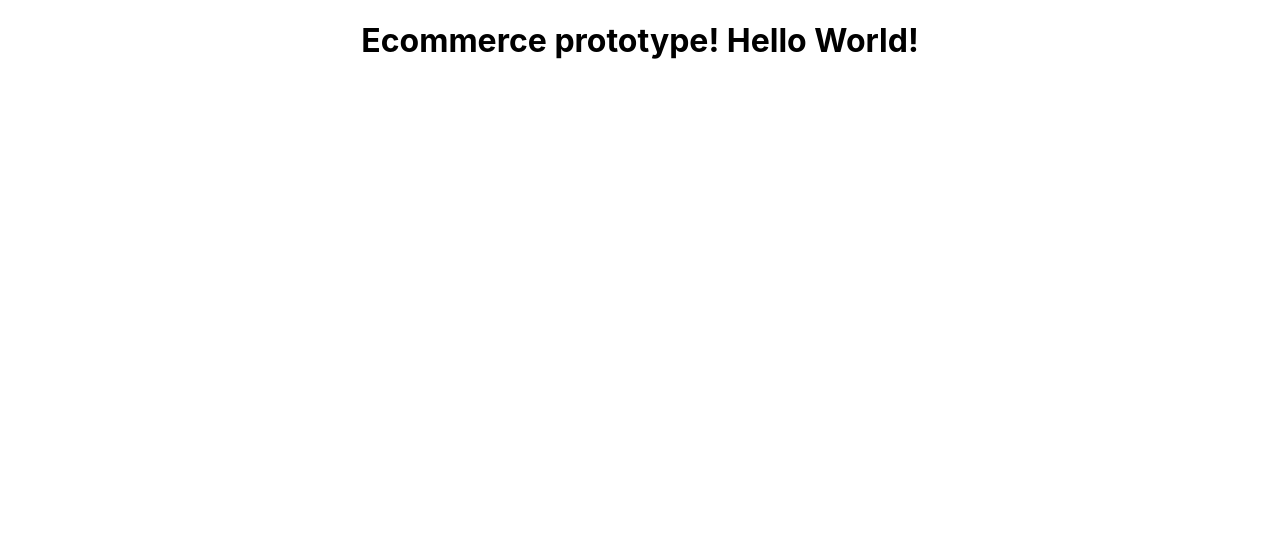
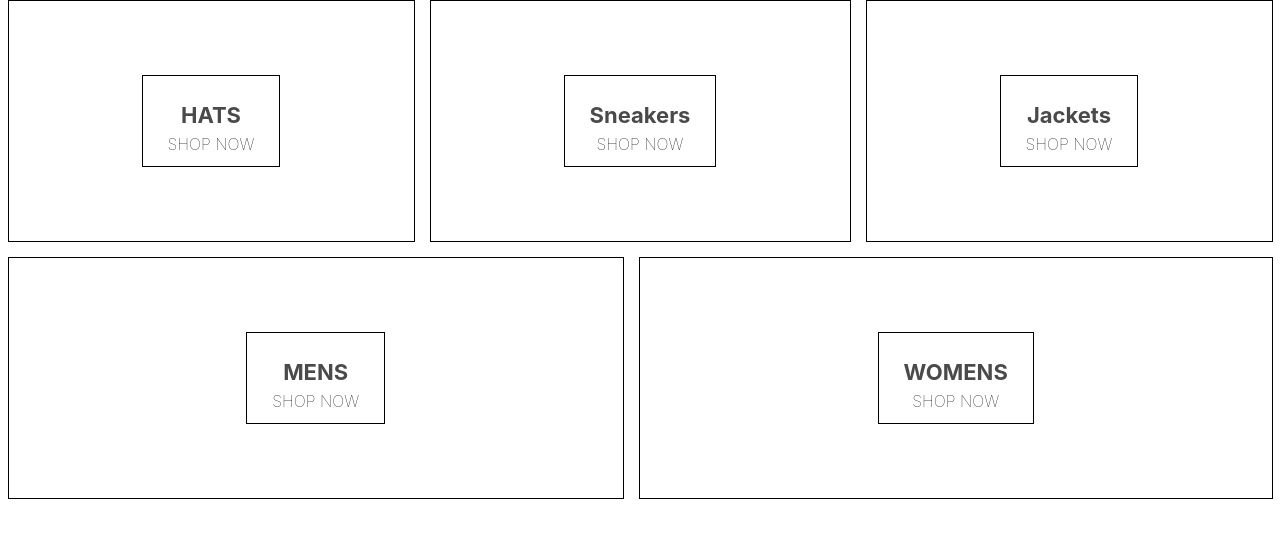
Before and after one commit to raysonkong/e-commerce-prototype, a React (Create React App) app: page / in a window 1280 px wide. Shown: the top 538 px of the page. Built offline with nearby package versions, Linux system fonts and the light colour scheme; the HTML template or start-up script is replaced by a standard one.

Commit message:
add styles to homepage directory-menu

```diff
--- a/package.json
+++ b/package.json
@@ -6,6 +6,7 @@
     "@testing-library/jest-dom": "^5.11.9",
     "@testing-library/react": "^11.2.5",
     "@testing-library/user-event": "^12.8.3",
+    "node-sass": "^5.0.0",
     "react": "^17.0.1",
     "react-dom": "^17.0.1",
     "react-scripts": "4.0.3",
--- a/src/App.js
+++ b/src/App.js
@@ -1,10 +1,11 @@
 import React from 'react';
 import './App.css';
+import HomePage from './homepage.component.jsx';
 
 function App() {
   return (
     <div className="App">
-      <h1>Ecommerce prototype! Hello World!</h1>
+    <HomePage/>
     </div>
   );
 }
--- /dev/null
+++ b/src/homepage.component.jsx
@@ -0,0 +1,49 @@
+import React from 'react';
+import './homepage.styles.scss';
+
+const HomePage = () => {
+    return(
+    <div className='homepage'>
+      <div className="directory-menu">
+
+        <div className="menu-item">
+          <div className="content">
+            <h1 className="title">HATS</h1>
+            <span className="subtitle">SHOP NOW</span>
+          </div>
+        </div>
+
+        <div className="menu-item">
+          <div className="content">
+            <h1 className="title">Sneakers</h1>
+            <span className="subtitle">SHOP NOW</span>
+          </div>
+        </div>
+
+        <div className="menu-item">
+          <div className="content">
+            <h1 className="title">Jackets</h1>
+            <span className="subtitle">SHOP NOW</span>
+          </div>
+        </div>
+
+        <div className="menu-item">
+          <div className="content">
+            <h1 className="title">MENS</h1>
+            <span className="subtitle">SHOP NOW</span>
+          </div>
+        </div>
+
+        <div className="menu-item">
+          <div className="content">
+            <h1 className="title">WOMENS</h1>
+            <span className="subtitle">SHOP NOW</span>
+          </div>
+        </div>
+
+      </div>
+    </div>
+    );
+}
+
+export default HomePage;
--- /dev/null
+++ b/src/homepage.styles.scss
@@ -0,0 +1,45 @@
+.directory-menu {
+  display: flex;
+  flex-wrap: wrap;
+}
+
+.menu-item {
+  min-width: 30%;
+  height: 240px;
+  flex: 1 1 auto;
+  display: flex;
+  align-items: center;
+  justify-content: center;
+  border: 1px solid black;
+  margin: 0 7.5px 15px;
+
+  &:first-child {
+    margin-right: 7.5px;
+  }
+
+  &:last-child {
+    margin-left: 7.5px;
+  }
+
+  .content {
+    height: 90px;
+    padding: 0 25px;
+    display: flex;
+    flex-direction: column;
+    align-items: center;
+    justify-content: center;
+    border: 1px solid black;
+
+    .title {
+      font-weight: bold;
+      margin-bottom: 6px;
+      font-size: 22px;
+      color: #4a4a4a;
+    }
+
+    .subtitle {
+      font-weight: lighter;
+      font-size: 16px;
+    }
+  }
+}
```
Also changed, not shown: 1 other file (tests, documents, lock files or other folders).
